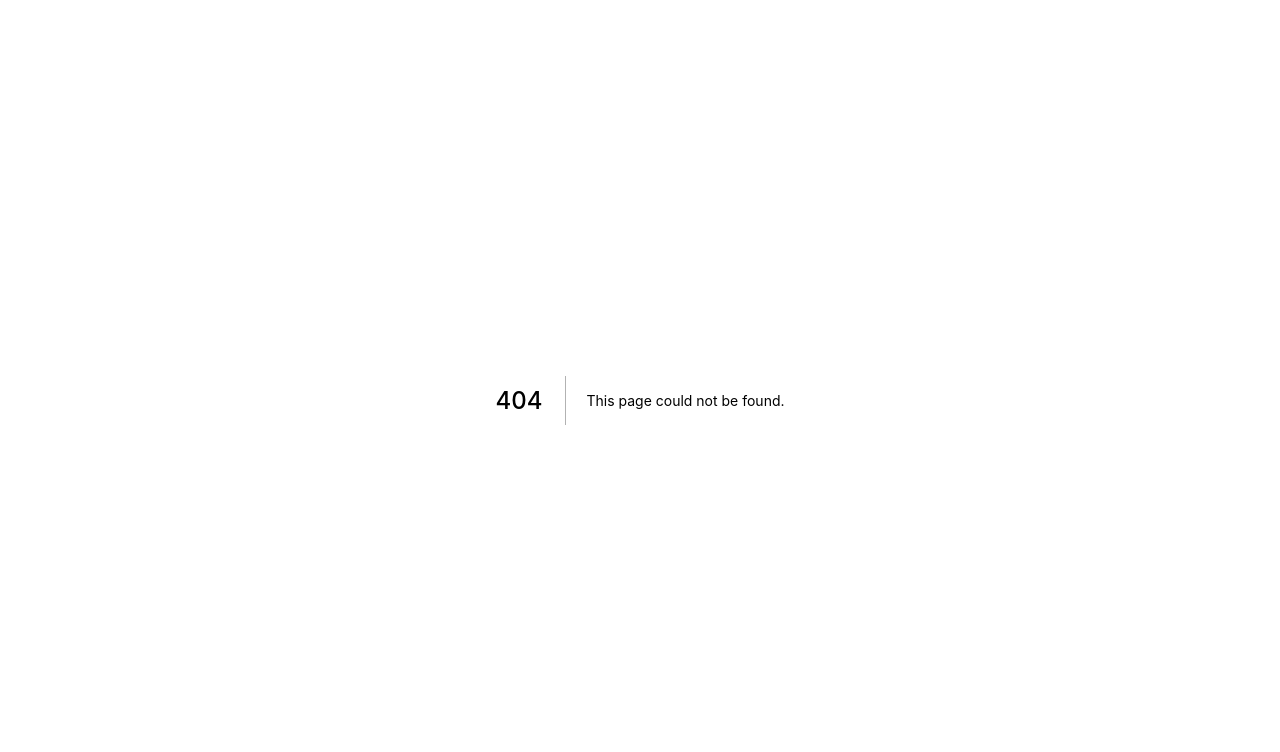
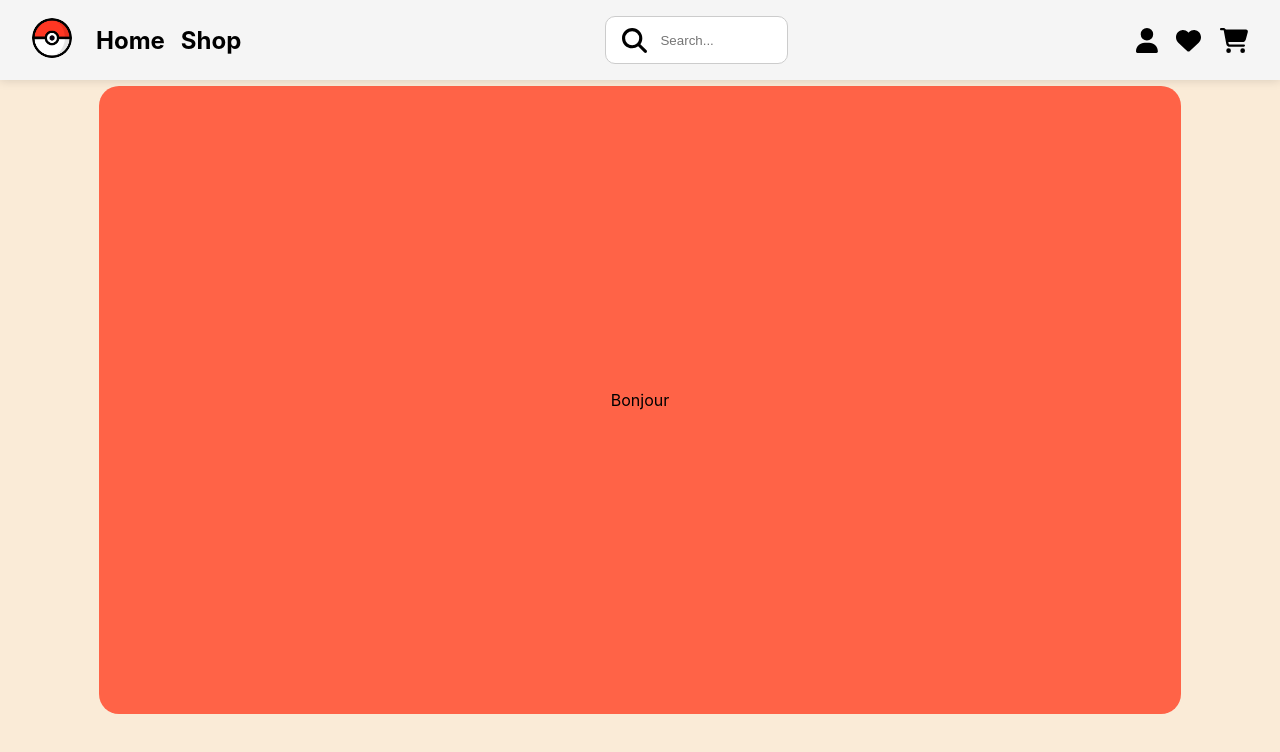
Before and after one commit to Tabonnel/pokeshop-frontend, a Next.js app: page /Cart in a window 1280 px wide. Before the commit this address had no page. Shown: the top 752 px of the page. Built offline with nearby package versions, Linux system fonts and the light colour scheme.

Commit message:
pokemon card + cart

```diff
--- /dev/null
+++ b/components/Cart.js
@@ -0,0 +1,44 @@
+import styles from "../styles/Cart.module.css";
+import Header from "../components/Header";
+import CartItem from "../components/CartItem";
+import { useSelector, useDispatch } from "react-redux";
+import { FontAwesomeIcon } from "@fortawesome/react-fontawesome";
+import { faTrashAlt } from "@fortawesome/free-solid-svg-icons";
+import { useEffect, useState } from "react";
+import { removeFromCart } from "../reducers/cart";
+import { useRouter } from "next/router";
+import { Modal } from "antd";
+
+function Cart() {
+  const dispatch = useDispatch();
+  const cart = useSelector((state) => state.cart.value);
+  const [cartData, setCartData] = useState([]);
+
+  useEffect(() => {
+    const CartData = cart.map((item) => {
+      return (
+        <CartItem
+          key={item._id}
+          name={item.name}
+          type={item.type}
+          image={item.image}
+          price={item.price}
+          stock={item.stock}
+          number={item.number}
+        ></CartItem>
+      );
+    });
+    setCartData(CartData);
+  }, []);
+
+  return (
+    <div>
+      <Header></Header>
+      <div className={styles.cartContainer}>
+        <div className={styles.cartItemsContainer}>Bonjour</div>
+      </div>
+    </div>
+  );
+}
+
+export default Cart;
--- /dev/null
+++ b/components/CartItem.js
@@ -0,0 +1,32 @@
+import styles from "../styles/CartItem.module.css";
+import { FontAwesomeIcon } from "@fortawesome/react-fontawesome";
+import { faTrashAlt } from "@fortawesome/free-solid-svg-icons";
+import { useDispatch } from "react-redux";
+import { removeFromCart } from "../reducers/cart";
+
+function CartItem({ name, type, image, price, stock, number }) {
+
+
+
+  return (
+    <div className={styles.cartItemContainer}>
+      <div className={styles.cartItem}>
+        <img src={image} className={styles.cartItemImage} />
+        <div className={styles.cartItemInfo}>
+          <p className={styles.cartItemName}>{name}</p>
+          <p className={styles.cartItemType}>{type}</p>
+          <p className={styles.cartItemPrice}>{price}€</p>
+        </div>
+        <div className={styles.cartItemQuantity}>
+          <p className={styles.cartItemQuantityNumber}>{number}</p>
+        </div>
+        <div className={styles.cartItemDelete}>
+          <FontAwesomeIcon
+            icon={faTrashAlt}
+            className={styles.cartItemDeleteIcon}
+          />
+        </div>
+      </div>
+    </div>
+  );
+}
--- a/components/Header.js
+++ b/components/Header.js
@@ -82,9 +82,12 @@ function Header() {
         />
       </div>
       <div className={styles.icons}>
-        <FontAwesomeIcon icon={faUser} size="lg" onClick={showModal}/>
-        <FontAwesomeIcon icon={faHeart} size="lg" />
-        <FontAwesomeIcon icon={faShoppingCart} size="lg" />
+        <FontAwesomeIcon icon={faUser} size="lg"className={styles.iconsLink} onClick={showModal}/>
+        <FontAwesomeIcon icon={faHeart} size="lg" className={styles.iconsLink}/>
+        <Link href="/Cart">
+
+        <FontAwesomeIcon icon={faShoppingCart} size="lg" href="/Cart" className={styles.iconsLink} />
+        </Link>
       </div>
       {isModalVisible && <div id="react-modals">
         <Modal getContainer="#react-modals" className={styles.modal} open={isModalVisible} closable={false} footer={null}>
--- /dev/null
+++ b/pages/Cart.js
@@ -0,0 +1,7 @@
+import Cart from "../components/Cart";
+
+function CartPage() {
+  return <Cart />;
+}
+
+export default CartPage;
--- a/pages/_app.js
+++ b/pages/_app.js
@@ -4,9 +4,10 @@ import Head from 'next/head';
 import { Provider } from 'react-redux';
 import { configureStore } from '@reduxjs/toolkit';
 import user from '../reducers/user';
+import cart from '../reducers/cart';
 
 const store = configureStore({
- reducer: { user},
+ reducer: { user, cart},
 });
 
 
--- /dev/null
+++ b/reducers/cart.js
@@ -0,0 +1,21 @@
+import { createSlice } from "@reduxjs/toolkit";
+
+const initialState = {
+  value: [],
+};
+
+export const cartSlice = createSlice({
+  name: "cart",
+  initialState,
+  reducers: {
+    addToCart: (state, action) => {
+      state.value.push(action.payload);
+    },
+    removeFromCart: (state, action) => {
+        state.value = state.value.filter((item) => item._id !== action.payload);
+        }
+  },
+});
+
+export const { addToCart, removeFromCart } = cartSlice.actions;
+export default cartSlice.reducer;
--- /dev/null
+++ b/styles/Cart.module.css
@@ -0,0 +1,17 @@
+.cartContainer{
+
+    height: 100vh;
+    width: 100vw;
+    display: flex;
+    justify-content: center;
+    align-items: center;
+    background-color: antiquewhite;
+    padding: 10%;
+
+}
+
+.cartItemsContainer{
+    padding:38vh 40vw;
+    background-color: tomato;
+    border-radius: 20px;
+}
--- a/styles/Header.module.css
+++ b/styles/Header.module.css
@@ -10,7 +10,6 @@
   font-size: 20px;
   position: fixed;
   z-index: 1;
-
 }
 .menu {
   display: flex;
@@ -66,6 +65,13 @@
   align-items: center;
   justify-content: space-between;
   width: 7rem;
+
+}
+
+.iconsLink{
+    text-decoration: none;
+    color: black;
+    cursor: pointer;
 }
 
 
```
Also changed, not shown: components/Pokemon.js (+13 -0 lines), styles/CartItem.module.css (added), 1 other file (tests, documents, lock files or other folders).
